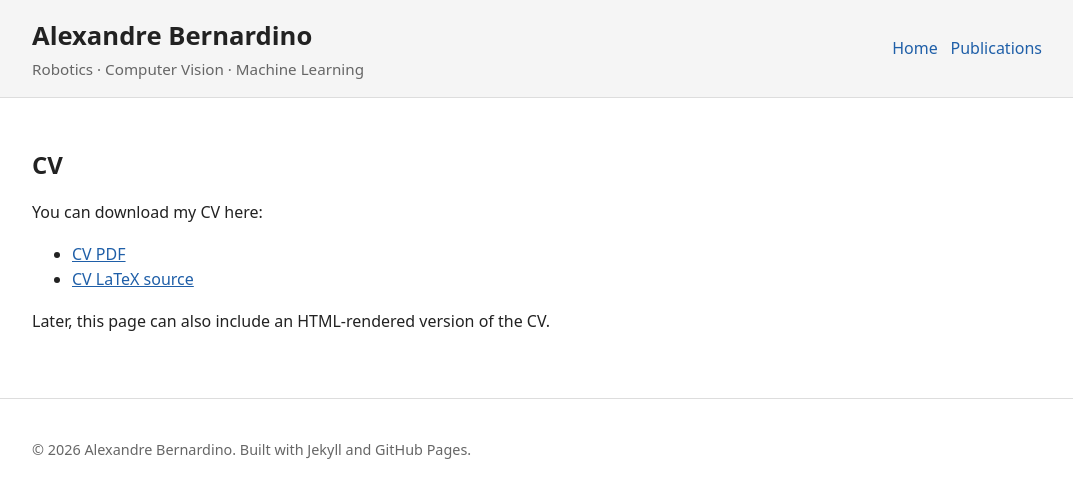
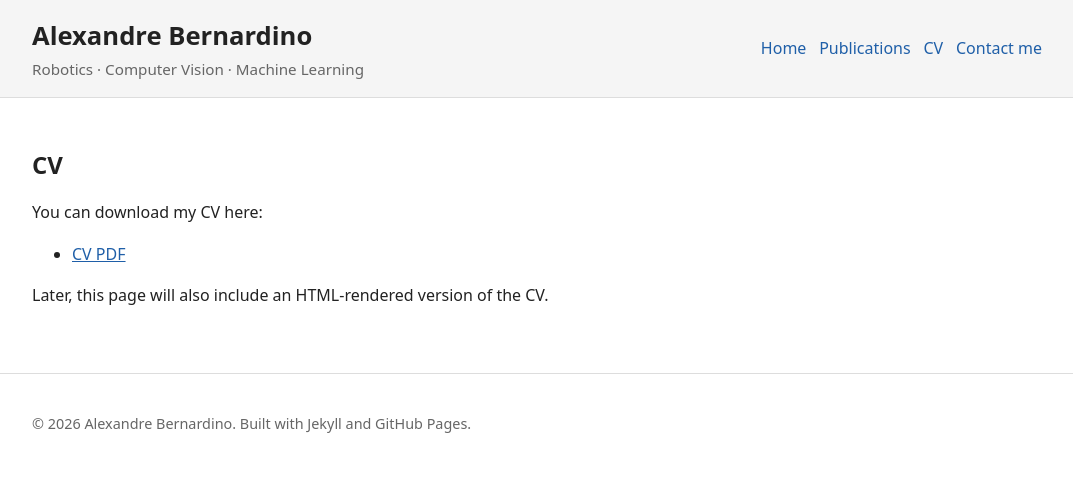
Before and after one commit to alexbernardino/alexbernardino.github.io, a Jekyll site: the page built from cv.md, in a window 1280 px wide. Shown: the top 498 px of the page, without its empty margins (103-1176 px from the left). Built offline with Jekyll 4.4.1, drawn with Linux system fonts in a browser that asks for light colours.

Commit message:
Update contact info, contact page and CV link
Unify and update site contact details, add an embedded contact form, and adjust the CV link.

- _includes/nav.html: change navigation label from "Contact" to "Contact me".
- contact.md: rename title to "Contact me", add full institutional address, phone, website and embed a Google Forms contact form.
- index.md: update Contacts section to use the new address/phone, remove fax and inline email, and add website link.
- cv.md: change CV PDF link to /cv/main.pdf, remove LaTeX source link, and tweak wording about an HTML-rendered CV.

These changes standardize contact information across the site and provide a way for visitors to send messages directly.

```diff
--- a/_includes/nav.html
+++ b/_includes/nav.html
@@ -6,7 +6,7 @@
   <a href="{{ '/teaching/' | relative_url }}">Teaching</a>
   <a href="{{ '/projects/' | relative_url }}">Projects</a>
   <a href="{{ '/students/' | relative_url }}">Students</a>
+  -->
   <a href="{{ '/cv/' | relative_url }}">CV</a>
-  <a href="{{ '/contact/' | relative_url }}">Contact</a>
-  -->
+  <a href="{{ '/contact/' | relative_url }}">Contact me</a>
 </nav>
--- a/cv.md
+++ b/cv.md
@@ -6,7 +6,6 @@
 
 You can download my CV here:
 
-- [CV PDF]({{ '/assets/cv/cv.pdf' | relative_url }})
-- [CV LaTeX source]({{ '/assets/cv/cv.tex' | relative_url }})
+- [CV PDF]({{ '/cv/main.pdf' | relative_url }})
 
-Later, this page can also include an HTML-rendered version of the CV.
+Later, this page will also include an HTML-rendered version of the CV.
```
Also changed, not shown: contact.md (+19 -3 lines), index.md (+3 -7 lines).
